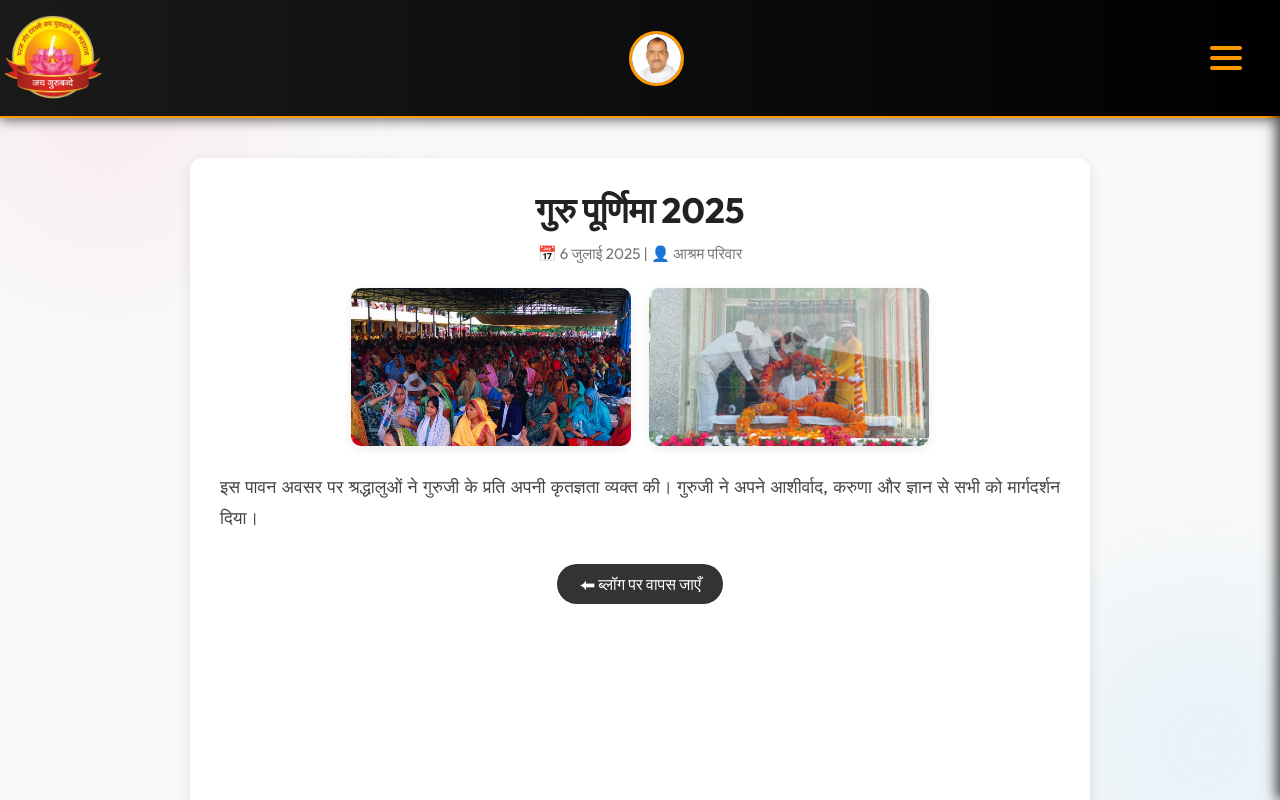
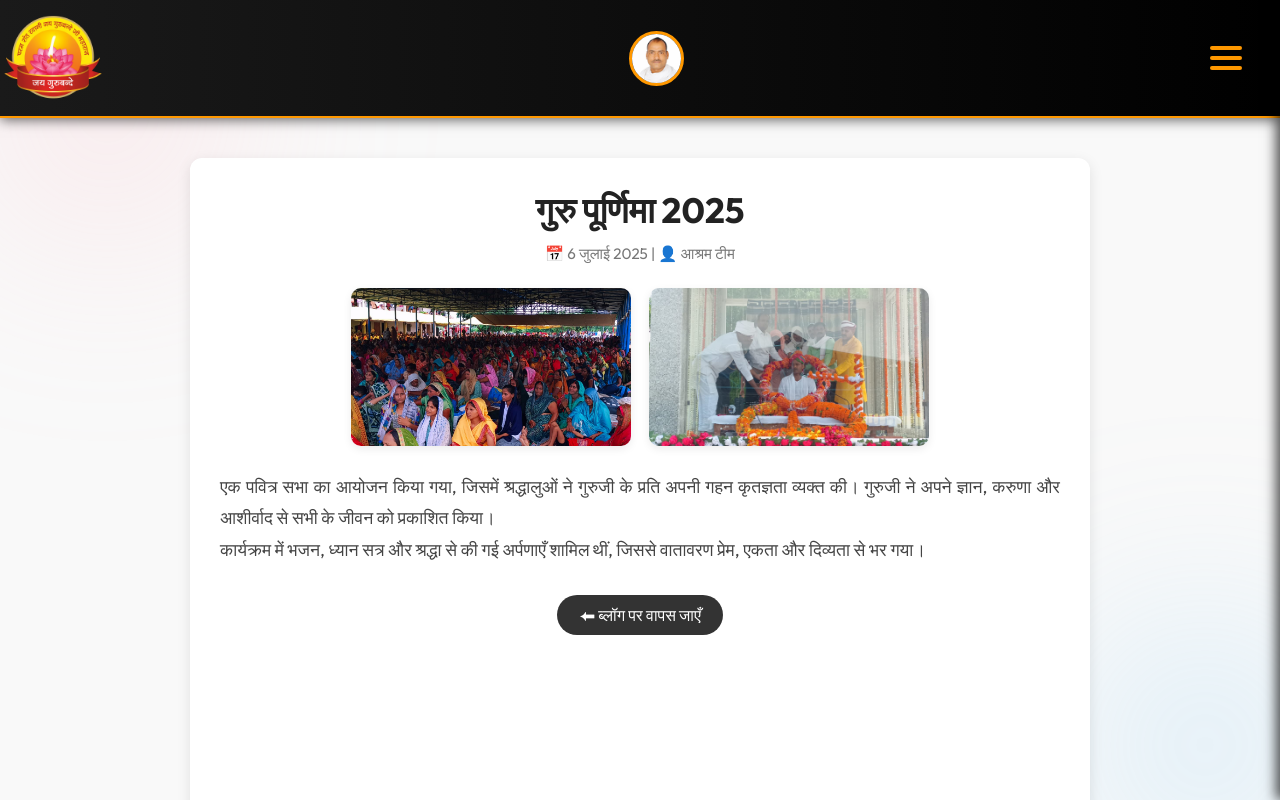
Before and after one commit to vikashsingh813/jaygurubandey, a React (Vite) app: page /blog/1 in a window 1280 px wide. Built offline with nearby package versions, Linux system fonts and the light colour scheme.

Commit message:
Inital Commit

```diff
--- a/src/pages/Blog.jsx
+++ b/src/pages/Blog.jsx
@@ -1,5 +1,5 @@
 import React, { useState, useEffect } from "react";
-import { Link, useLocation } from "react-router-dom";   // ✅ Import useLocation
+import { Link, useLocation } from "react-router-dom";
 import "./Blog.css";
 import blog1a from "../assets/photo4.jpg";
 import blog1b from "../assets/photo25.jpg";
@@ -13,8 +13,6 @@ import blog3c from "../assets/photo30.jpg";
 
 const Blog = () => {
   const location = useLocation();
-
-  // ✅ Restore saved page from state if available
   const savedPage = location.state?.currentPage || 1;
   const [currentPage, setCurrentPage] = useState(savedPage);
   const [currentImages, setCurrentImages] = useState({});
@@ -25,16 +23,22 @@ const Blog = () => {
       images: [blog1a, blog1b],
       title: "गुरु पूर्णिमा 2025",
       date: "6 जुलाई 2025",
-      author: "आश्रम परिवार",
-      description: "इस पावन अवसर पर श्रद्धालुओं ने गुरुजी के प्रति अपनी कृतज्ञता व्यक्त की। गुरुजी ने अपने आशीर्वाद, करुणा और ज्ञान से सभी को मार्गदर्शन दिया..."
+      author: "आश्रम टीम",
+      description: [
+        "एक पवित्र समारोह का आयोजन किया गया जिसमें श्रद्धालुओं ने गुरुजी के प्रति अपनी कृतज्ञता व्यक्त की, जिन्होंने अपनी करुणा, आशीर्वाद और ज्ञान से सभी को मार्गदर्शन दिया।",
+        "कार्यक्रम में भजन, ध्यान सत्र और निष्ठा भरी अर्पणाएँ शामिल थीं, जिसने वातावरण को प्रेम और एकता से भर दिया।"
+      ]
     },
     {
       id: 2,
       images: [blog2a, blog2b, blog2c, blog2d],
       title: "आश्रम में सत्संग",
       date: "10 अगस्त 2025",
-      author: "आश्रम परिवार",
-      description: "आश्रम के शांत वातावरण में भक्ति गीत, ध्यान और गहन प्रवचनों के साथ एक विशेष सत्संग हुआ जिसने साधकों को आध्यात्मिक मार्ग पर आगे बढ़ने के लिए प्रेरित किया..."
+      author: "आश्रम टीम",
+      description: [
+        "शांत और आध्यात्मिक वातावरण में एक गहन सत्संग का आयोजन किया गया, जिसमें भजन, ध्यान और प्रवचन हुए।",
+        "इस सत्संग ने साधकों को जीवन में स्पष्टता और दृढ़ आस्था के साथ आगे बढ़ने की प्रेरणा दी।"
+      ]
     },
     {
       id: 3,
@@ -42,7 +46,10 @@ const Blog = () => {
       title: "भजन संध्या",
       date: "26 जनवरी 2025",
       author: "भक्तगण",
-      description: "भजन और सत्संग की इस संध्या में परिवार, मित्र और पड़ोसी एकत्र होकर सामूहिक भक्ति में लीन हुए। वातावरण दिव्य ऊर्जा और प्रेम से भर गया..."
+      description: [
+        "यह एक आत्मीय भजन संध्या थी, जहाँ परिवार, मित्र और पड़ोसी एकत्र होकर भक्ति भाव से भजन गा रहे थे, जिससे वातावरण में दिव्यता फैल गई।",
+        "सामूहिक भजन से उत्पन्न ऊर्जा ने सभी के मन को शांति और आनंद से भर दिया।"
+      ]
     },
     {
       id: 4,
@@ -50,27 +57,35 @@ const Blog = () => {
       title: "सेवा और समर्पण",
       date: "15 फरवरी 2025",
       author: "आश्रम स्वयंसेवक",
-      description: "भक्तों ने सफाई अभियान, भोजन वितरण और ज़रूरतमंदों की मदद जैसे सेवा कार्यों में भाग लिया। यह सभी को याद दिलाता है कि मानव सेवा ही ईश्वर सेवा है..."
+      description: [
+        "भक्तों ने सेवा कार्यों में भाग लिया जिसमें स्वच्छता अभियान, भोजन वितरण और ज़रूरतमंदों की सहायता शामिल थी।",
+        "इन कार्यों ने सभी को यह संदेश दिया कि मानव सेवा ही सच्ची ईश्वर सेवा है।"
+      ]
     },
     {
       id: 5,
       images: [blog2a, blog2b, blog2c, blog2d],
       title: "ध्यान शिविर",
       date: "20 मार्च 2025",
-      author: "आश्रम परिवार",
-      description: "तीन दिवसीय ध्यान शिविर का आयोजन हुआ, जिसमें साधकों ने मौन और शांति में गहराई से उतरकर अपने मन को शुद्ध किया और गुरुजी की उपस्थिति में आत्मिक शांति का अनुभव किया..."
+      author: "आश्रम टीम",
+      description: [
+        "तीन दिवसीय ध्यान शिविर का आयोजन किया गया ताकि साधक मौन और शांति में डूब सकें।",
+        "गुरुजी की उपस्थिति में साधकों ने मन की गहराई में उतरकर आत्मिक शांति का अनुभव किया।"
+      ]
     },
     {
       id: 6,
       images: [blog3a, blog3b, blog3c],
-      title: "प्रकाश पर्व",
+      title: "दीपों का पर्व",
       date: "12 नवम्बर 2025",
-      author: "समुदाय",
-      description: "आश्रम दीपकों और पुष्पों से सुसज्जित किया गया। सभी भक्त प्रार्थना, भजन और उत्सव में सम्मिलित हुए। वातावरण प्रेम, आनंद और आध्यात्मिकता से भर गया..."
-    },
+      author: "समाज समुदाय",
+      description: [
+        "आश्रम को दीपों और फूलों से सुंदरता से सजाया गया, जहाँ भक्तगण प्रार्थना, भजन और उत्सव के लिए एकत्र हुए।",
+        "पूरा वातावरण प्रेम, आनंद और आध्यात्मिक आनंद से भर गया।"
+      ]
+    }
   ];
 
-  // Slideshow effect
   useEffect(() => {
     const interval = setInterval(() => {
       setCurrentImages((prev) => {
@@ -84,7 +99,6 @@ const Blog = () => {
     return () => clearInterval(interval);
   }, [posts]);
 
-  // Pagination logic
   const postsPerPage = 3;
   const totalPages = Math.ceil(posts.length / postsPerPage);
   const indexOfLastPost = currentPage * postsPerPage;
@@ -105,11 +119,11 @@ const Blog = () => {
     <div className="blog-container">
       <h2 className="blog-title">🌸 आध्यात्मिक यात्रा 🌸</h2>
       <p className="blog-subtitle">
-        शिक्षाएँ, आयोजन और अनुभव – आध्यात्मिक पथ से जुड़े हुए।
+        शिक्षाएँ, आयोजन और अनुभव — आत्मिक साधना की दिशा में।
       </p>
 
       <div className="blog-grid">
-        {currentPosts.map(post => (
+        {currentPosts.map((post) => (
           <div key={post.id} className="blog-card">
             <img
               src={post.images[currentImages[post.id] || 0]}
@@ -120,16 +134,15 @@ const Blog = () => {
               <p className="blog-meta">📅 {post.date} | 👤 {post.author}</p>
 
               <p className="blog-desc">
-                {post.description.slice(0, 100)}...
+                {post.description[0].slice(0, 100)}...
               </p>
 
-              {/* ✅ Pass currentPage in state */}
               <Link
                 to={`/blog/${post.id}`}
                 state={{ currentPage }}
                 className="read-more-btn"
               >
-                और जानें
+                और पढ़ें
               </Link>
             </div>
           </div>
--- a/src/pages/BlogDetails.jsx
+++ b/src/pages/BlogDetails.jsx
@@ -17,16 +17,22 @@ const posts = [
     images: [blog1a, blog1b],
     title: "गुरु पूर्णिमा 2025",
     date: "6 जुलाई 2025",
-    author: "आश्रम परिवार",
-    description: "इस पावन अवसर पर श्रद्धालुओं ने गुरुजी के प्रति अपनी कृतज्ञता व्यक्त की। गुरुजी ने अपने आशीर्वाद, करुणा और ज्ञान से सभी को मार्गदर्शन दिया।"
+    author: "आश्रम टीम",
+    description: [
+      "एक पवित्र सभा का आयोजन किया गया, जिसमें श्रद्धालुओं ने गुरुजी के प्रति अपनी गहन कृतज्ञता व्यक्त की। गुरुजी ने अपने ज्ञान, करुणा और आशीर्वाद से सभी के जीवन को प्रकाशित किया।",
+      "कार्यक्रम में भजन, ध्यान सत्र और श्रद्धा से की गई अर्पणाएँ शामिल थीं, जिससे वातावरण प्रेम, एकता और दिव्यता से भर गया।"
+    ]
   },
   {
     id: 2,
     images: [blog2a, blog2b, blog2c, blog2d],
     title: "आश्रम में सत्संग",
     date: "10 अगस्त 2025",
-    author: "आश्रम परिवार",
-    description: "आश्रम के शांत वातावरण में भक्ति गीत, ध्यान और गहन प्रवचनों के साथ एक विशेष सत्संग हुआ जिसने साधकों को आध्यात्मिक मार्ग पर आगे बढ़ने के लिए प्रेरित किया।"
+    author: "आश्रम टीम",
+    description: [
+      "आश्रम के शांत वातावरण में एक प्रेरणादायक सत्संग का आयोजन किया गया। कार्यक्रम में भजन, ध्यान और गुरुजी के प्रवचन हुए, जिन्होंने साधकों को आत्मचिंतन की दिशा में अग्रसर किया।",
+      "इस सत्संग ने सभी को यह सिखाया कि श्रद्धा और भक्ति के मार्ग पर स्थिर रहकर जीवन में स्पष्टता और शांति प्राप्त की जा सकती है।"
+    ]
   },
   {
     id: 3,
@@ -34,7 +40,10 @@ const posts = [
     title: "भजन संध्या",
     date: "26 जनवरी 2025",
     author: "भक्तगण",
-    description: "भजन और सत्संग की इस संध्या में परिवार, मित्र और पड़ोसी एकत्र होकर सामूहिक भक्ति में लीन हुए। वातावरण दिव्य ऊर्जा और प्रेम से भर गया।"
+    description: [
+      "यह एक आत्मिक भजन संध्या थी, जहाँ परिवार, मित्र और पड़ोसी एकत्र होकर सामूहिक रूप से भक्ति भाव से गान कर रहे थे। उनके स्वर और ताल के साथ पूरा वातावरण भक्ति रस से सराबोर हो गया।",
+      "सामूहिक भजन की ऊर्जा ने सभी के हृदयों को छू लिया और सबने गहन शांति एवं आनंद का अनुभव किया।"
+    ]
   },
   {
     id: 4,
@@ -42,30 +51,39 @@ const posts = [
     title: "सेवा और समर्पण",
     date: "15 फरवरी 2025",
     author: "आश्रम स्वयंसेवक",
-    description: "भक्तों ने सफाई अभियान, भोजन वितरण और ज़रूरतमंदों की मदद जैसे सेवा कार्यों में भाग लिया। यह सभी को याद दिलाता है कि मानव सेवा ही ईश्वर सेवा है।"
+    description: [
+      "भक्तों ने सेवा गतिविधियों में भाग लिया जिनमें स्वच्छता अभियान, भोजन वितरण और ज़रूरतमंदों की सहायता शामिल थी।",
+      "इन सेवाकार्यों ने सभी को यह प्रेरणा दी कि ‘मानव सेवा ही ईश्वर सेवा है’, और करुणा से किया गया प्रत्येक कार्य एक साधना है।"
+    ]
   },
   {
     id: 5,
     images: [blog2a, blog2b, blog2c, blog2d],
     title: "ध्यान शिविर",
     date: "20 मार्च 2025",
-    author: "आश्रम परिवार",
-    description: "तीन दिवसीय ध्यान शिविर का आयोजन हुआ, जिसमें साधकों ने मौन और शांति में गहराई से उतरकर अपने मन को शुद्ध किया और गुरुजी की उपस्थिति में आत्मिक शांति का अनुभव किया।"
+    author: "आश्रम टीम",
+    description: [
+      "तीन दिवसीय ध्यान शिविर का आयोजन किया गया ताकि साधक मौन और आत्म-शांति का अनुभव कर सकें। गुरुजी की सान्निध्य में साधकों ने ध्यान की गहराई को महसूस किया।",
+      "इस शिविर ने मन को शांत किया, आंतरिक ऊर्जा को पुनर्जीवित किया और साधकों को आत्मिक बल प्रदान किया।"
+    ]
   },
   {
     id: 6,
     images: [blog3a, blog3b, blog3c],
-    title: "प्रकाश पर्व",
+    title: "दीपों का पर्व",
     date: "12 नवम्बर 2025",
     author: "समुदाय",
-    description: "आश्रम दीपकों और पुष्पों से सुसज्जित किया गया। सभी भक्त प्रार्थना, भजन और उत्सव में सम्मिलित हुए। वातावरण प्रेम, आनंद और आध्यात्मिकता से भर गया।"
+    description: [
+      "आश्रम को दीपों, फूलों और रंगों से सजाया गया। भक्तगण एकत्र होकर प्रार्थना, भजन और उत्सव में सम्मिलित हुए।",
+      "पूरा वातावरण प्रेम, उल्लास और आध्यात्मिक आनंद से भर उठा — यह सचमुच प्रकाश और भक्ति का पर्व था।"
+    ]
   },
 ];
 
 const BlogDetails = () => {
   const { id } = useParams();
   const location = useLocation();
-  const { currentPage = 1 } = location.state || {};   // ✅ read page state
+  const { currentPage = 1 } = location.state || {};
 
   const post = posts.find((p) => p.id === parseInt(id));
 
@@ -83,9 +101,12 @@ const BlogDetails = () => {
           ))}
         </div>
 
-        <p className="blog-details-desc">{post.description}</p>
+        <div className="blog-details-desc">
+          {post.description.map((para, index) => (
+            <p key={index}>{para}</p>
+          ))}
+        </div>
 
-        {/* ✅ Back with page state */}
         <div className="back-btn-container">
           <Link to="/blog" state={{ currentPage }} className="back-btn">
             ⬅ ब्लॉग पर वापस जाएँ
```
